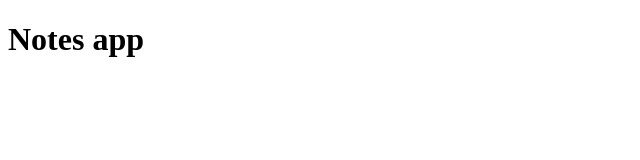
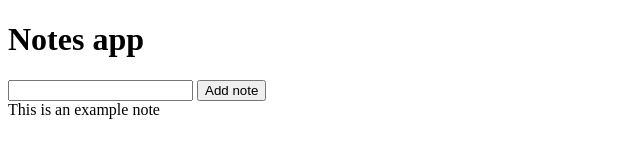
Before and after one commit to kim-morgan/notes-app, a plain HTML site: page index.html in a window 1280 px wide. Shown: the whole page, without its empty margins (0-640 px from the left). Drawn offline with Linux system fonts and the light colour scheme.

Commit message:
Add notes to page

```diff
--- a/bundle.js
+++ b/bundle.js
@@ -25,9 +25,42 @@
     }
   });
 
+  // notesView.js
+  var require_notesView = __commonJS({
+    "notesView.js"(exports, module) {
+      var NotesView2 = class {
+        constructor(notesModelInstance) {
+          this.notesModelInstance = notesModelInstance;
+          this.mainContainerEl = document.querySelector("#main-container");
+          this.addNoteButton = document.querySelector("#add-note");
+          this.userInput = document.querySelector("#message-input");
+          this.addNoteButton.addEventListener("click", () => {
+            this.notesModelInstance.addNote(this.userInput.value);
+          });
+        }
+        displayNotes() {
+          let notes = this.notesModelInstance.getNotes();
+          for (const note of notes) {
+            let div = document.createElement("div");
+            div.className = "note";
+            div.innerText = note;
+            this.mainContainerEl.append(div);
+          }
+        }
+      };
+      module.exports = NotesView2;
+      module.exports = NotesView2;
+    }
+  });
+
   // index.js
   var NotesModel = require_notesModel();
-  console.log("The notes app is running");
-  var notesmodel = new NotesModel();
-  console.log(notesmodel.getNotes());
+  var NotesView = require_notesView();
+  var notesModel = new NotesModel();
+  notesModel.addNote("This is an example note");
+  console.log(notesModel);
+  var view = new NotesView(notesModel);
+  console.log(document.querySelector("body"));
+  view.displayNotes();
+  console.log(notesView);
 })();
--- a/index.html
+++ b/index.html
@@ -2,12 +2,16 @@
 <html>
    <head>
       <title>Notes app</title>
-      <script src="bundle.js"></script>
+
    </head>
    <body>
       <h1>Notes app</h1>
       <div id="main-container">
 
+        <input type="text" id="message-input" />
+        <button id="add-note">Add note</button>
+
       </div>
+   <script src="bundle.js"></script>
    </body>
 </html>
```
Also changed, not shown: index.js (+13 -8 lines), notesView.js (+7 -5 lines), notesView.test.js (+17 -5 lines).
